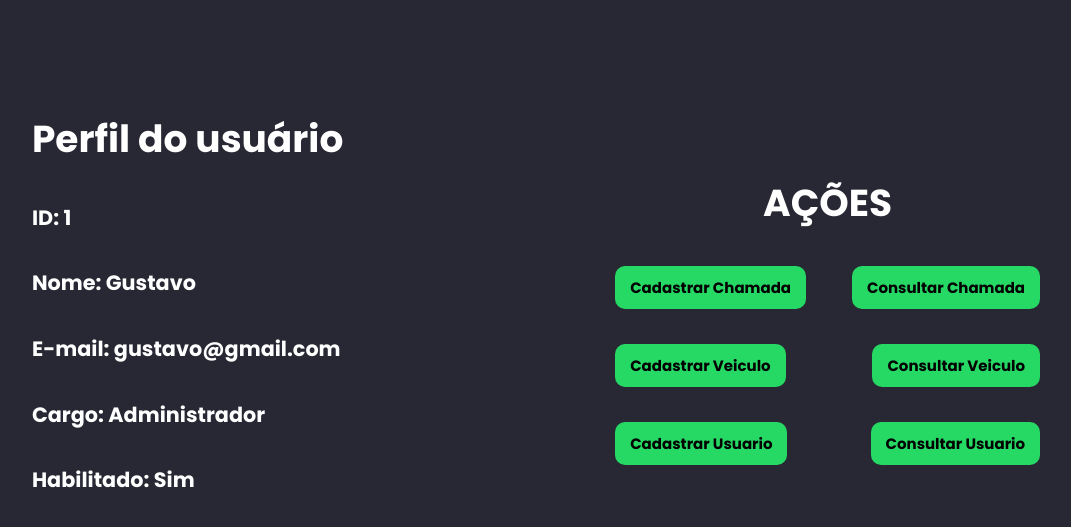
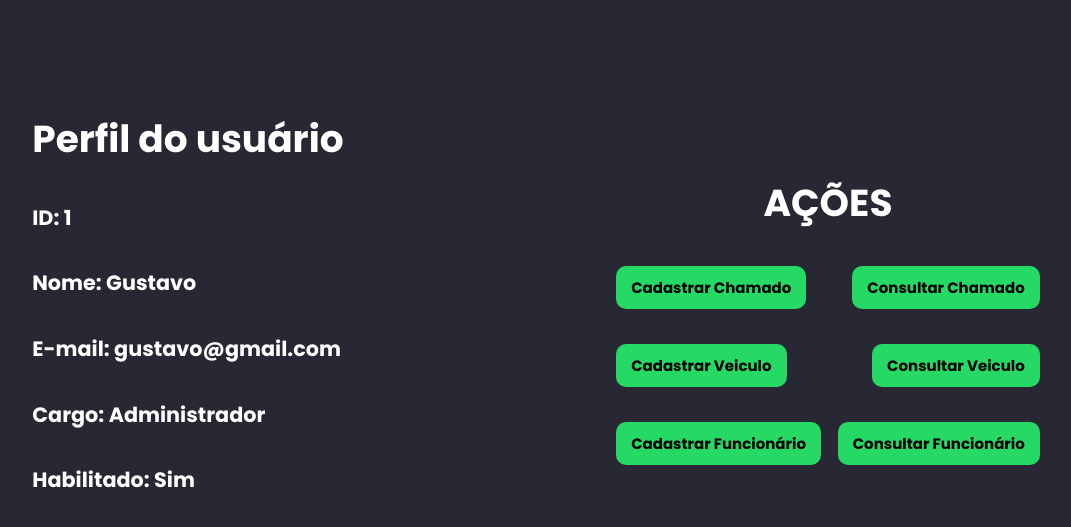
Before and after one commit to GustavoStorb/ProjetoIntegradorPHP, a PHP site: page /home in a window 1280 px wide. Shown: the part 75-602 px from the top of the page, without its empty margins (104-1175 px from the left). Run offline with PHP 8.4, Linux system fonts and the light colour scheme; a user stored in the database is signed in.

Commit message:
ajeitando algumas coisas

```diff
--- a/app/Views/dashboard/home.php
+++ b/app/Views/dashboard/home.php
@@ -21,16 +21,18 @@ if(!defined('2022T2')){
             <div>
                 <h1 class="text-center">AÇÕES</h1>
                 <div class="actions-buttons-table">
-                    <button class="mr-16 action">Cadastrar Chamada</button>
-                    <button class="action">Consultar Chamada</button>
+                    <button class="mr-16 action">Cadastrar Chamado</button>
+                    <button class="action">Consultar Chamado</button>
                 </div>
                 <div class="actions-buttons-table">
                     <button class="action">Cadastrar Veiculo</button>
                     <button class="action">Consultar Veiculo</button>
                 </div>
                 <div class="actions-buttons-table">
-                    <button class="action">Cadastrar Usuario</button>
-                    <button class="action">Consultar Usuario</button>
+                    <a href="./cadastrar">
+                        <button class="action">Cadastrar Funcionário</button>
+                    </a>
+                    <button class="action">Consultar Funcionário</button>
                 </div>
             </div>
     </section>
--- a/app/Views/login/login.php
+++ b/app/Views/login/login.php
@@ -13,6 +13,7 @@ if (isset($this->dados['form'])) {
 ?>
 <link rel="stylesheet" type="text/css" href="../public/main.css">
 <div class="main-wrapper">
+<title>Projeto Integrador - Acesso</title>
 <?php include('./app/Layouts/header.php'); ?>
 
     <section class="login-page">
--- a/public/main.css
+++ b/public/main.css
@@ -199,7 +199,9 @@ select::-ms-expand {
 .btnCadastro {
   text-align: center;
   margin-top: -75px;
+  cursor: pointer;
 }
+
 .btnCadastro a {
   text-decoration: none;
   color: white;
```
